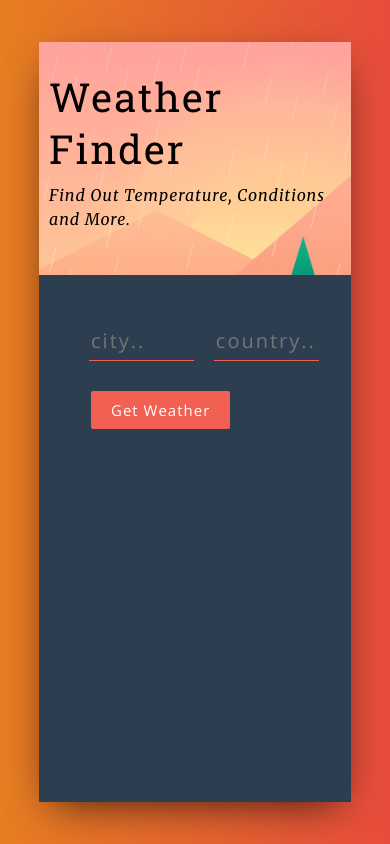
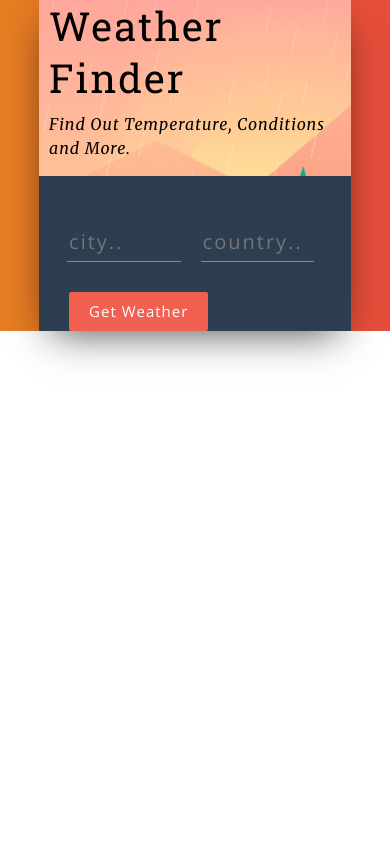
Before and after one commit to bhavukp/reactWeatherApp, a React (Create React App) app: page / in a window 390 px wide. Built offline with nearby package versions, Linux system fonts and the light colour scheme.

Commit message:
css responsive

```diff
--- a/src/css/app.css
+++ b/src/css/app.css
@@ -54,6 +54,7 @@ body {
 .form-container {
   background-color: #2c3e50;
   height: 90vh;
+  width:65%;
   padding-top: 10px;
   padding-left: 50px;
   justify-content: flex-end;
@@ -130,13 +131,24 @@ button:active {
 
 @media(max-width:450px){
 
+  .wrapper{
+    height: 100%;
+  }
+
   .main{
+    height: 100%;
     flex-direction: column;
   }
 
   .title-container{
-    height: 40vh;
+    height: 40%;
     width: 100%;
+  }
+
+  .form-container{
+    width:100%;
+    height: 60%;
+    padding-left: 9%;
   }
 
   input[type="text"]{
@@ -146,6 +158,6 @@ button:active {
 
   .weather__info{
     font-size: 15px;
-    padding-top: 40px;
+    /* padding-top: 40px; */
   }
 }
```
